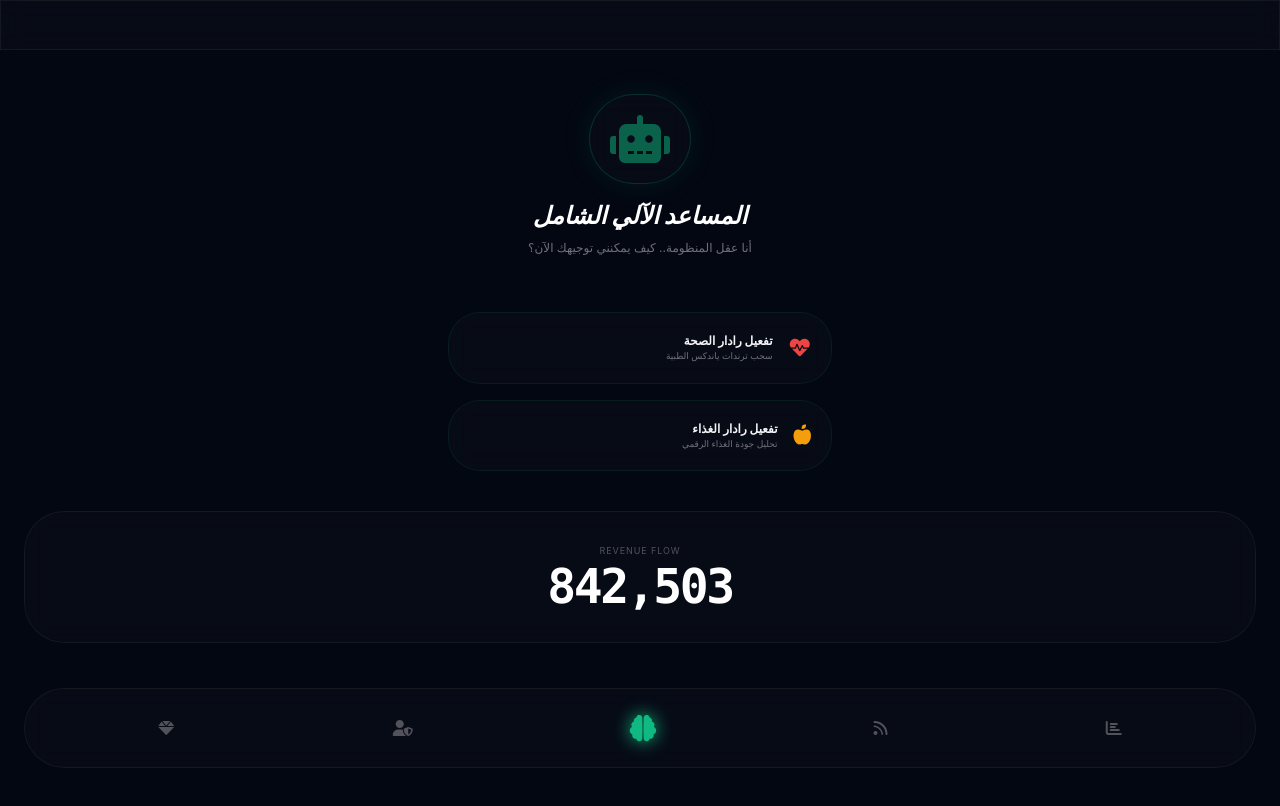
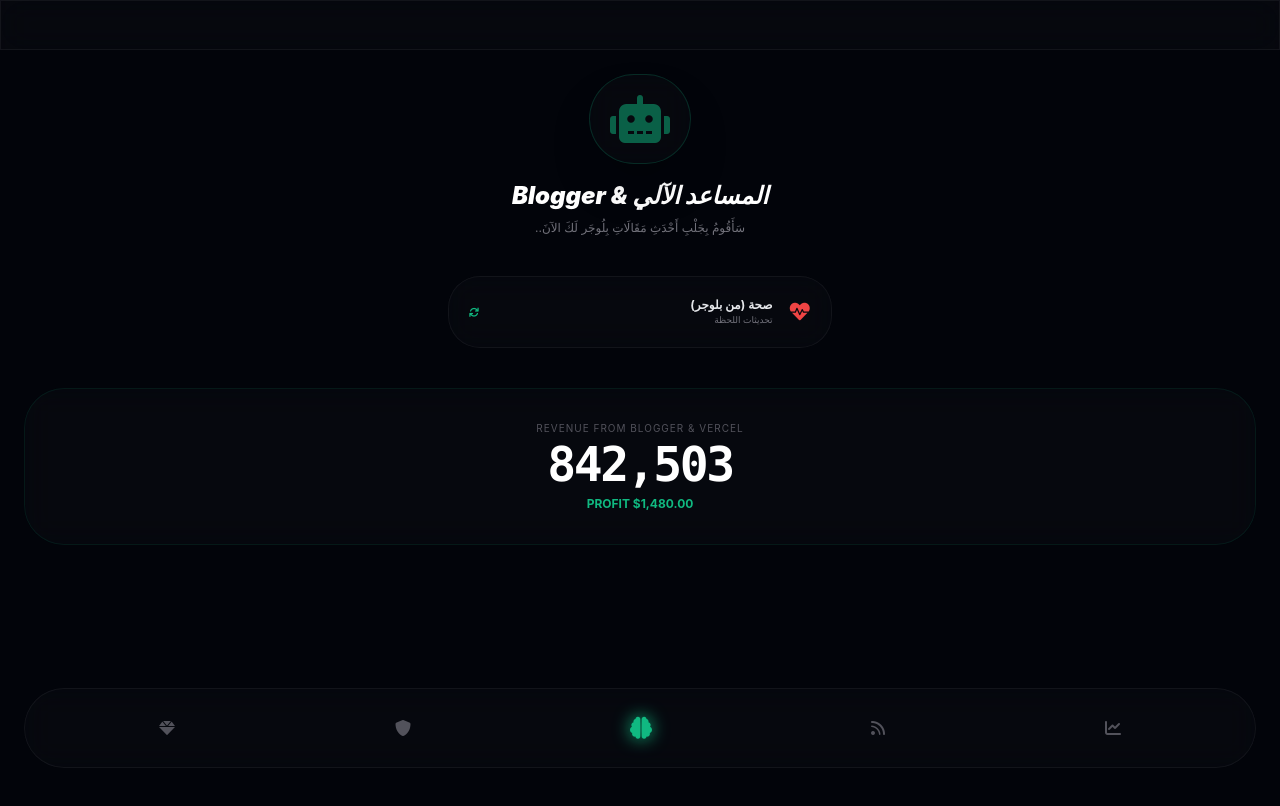
Before and after one commit to sal3023/youtube-studio-p, a plain HTML site: page index.html in a window 1280 px wide. Drawn offline with nearby package versions, Linux system fonts and the light colour scheme.

Commit message:
Update index.html

```diff
--- a/index.html
+++ b/index.html
@@ -3,134 +3,104 @@
 <head>
     <meta charset="UTF-8">
     <meta name="viewport" content="width=device-width, initial-scale=1.0">
-    <title>المساعد الآلي المتكامل | نظام العمل الفوري</title>
+    <title>إمبراطورية الذكاء | الربط مع بلوجر</title>
     <script src="https://cdn.tailwindcss.com"></script>
     <link rel="stylesheet" href="https://cdnjs.cloudflare.com/ajax/libs/font-awesome/6.0.0/css/all.min.css">
     <style>
-        :root { --p: #10b981; --bg: #030712; }
-        body { background: var(--bg); color: #f3f4f6; font-family: 'Inter', sans-serif; overflow-x: hidden; }
-        .glass { background: rgba(255, 255, 255, 0.02); backdrop-filter: blur(12px); border: 1px solid rgba(255, 255, 255, 0.05); }
-        .page { display: none; min-height: 100vh; animation: fadeIn 0.4s ease; }
+        :root { --p: #10b981; --bg: #02040a; }
+        body { background: var(--bg); color: #e5e7eb; font-family: 'Inter', sans-serif; }
+        .glass { background: rgba(255, 255, 255, 0.02); backdrop-filter: blur(15px); border: 1px solid rgba(255, 255, 255, 0.05); }
+        .page { display: none; animation: fadeIn 0.5s ease; }
         .active-page { display: block; }
-        @keyframes fadeIn { from { opacity: 0; transform: translateY(10px); } to { opacity: 1; transform: translateY(0); } }
+        @keyframes fadeIn { from { opacity: 0; transform: scale(0.98); } to { opacity: 1; transform: scale(1); } }
         .nav-active { color: var(--p); text-shadow: 0 0 15px var(--p); }
-        .btn-action { transition: 0.3s; border: 1px solid rgba(16, 185, 129, 0.1); }
-        .btn-action:hover { border-color: var(--p); background: rgba(16, 185, 129, 0.05); }
     </style>
 </head>
 <body class="pb-28">
 
-    <div class="sticky top-0 z-[100] glass border-b border-white/5 py-3">
-        <marquee id="radar" class="text-[10px] font-mono text-emerald-400 uppercase">
-            جاري سحب ترندات الصحة من ياندكس.. تم تحديث قطاع الغذاء من جوجل.. شقائق النعمان تؤمن المنظومة.. الأرباح في ارتفاع..
+    <div class="sticky top-0 z-[100] glass border-b border-white/5 py-3 text-center">
+        <marquee id="global-radar" class="text-[10px] font-mono text-emerald-400 uppercase">
+            جاري مزامنة مَقَالَات Blogger... تَمَّ الِاتِّصَالُ بـ YANDEX API... شَقَائِقُ النُّعْمَانِ تُؤَمِّنُ خَزْنَةَ الأَرْبَاحِ...
         </marquee>
     </div>
 
     <main id="home" class="page active-page p-6">
-        <div class="text-center mb-10 mt-5">
-            <div class="inline-block p-5 glass rounded-full mb-4 border-emerald-500/20 shadow-[0_0_30px_rgba(16,185,129,0.1)]">
+        <div class="text-center mb-10">
+            <div class="inline-block p-5 glass rounded-full mb-4 border-emerald-500/20 shadow-2xl">
                 <i class="fas fa-robot text-5xl text-emerald-500 animate-pulse"></i>
             </div>
-            <h1 class="text-2xl font-black text-white italic">المساعد الآلي الشامل</h1>
-            <p id="ai-status" class="text-xs text-zinc-500 mt-2 h-8">أنا عقل المنظومة.. كيف يمكنني توجيهك الآن؟</p>
+            <h1 class="text-2xl font-black text-white italic">المساعد الآلي & Blogger</h1>
+            <p id="ai-status" class="text-xs text-zinc-500 mt-2">سَأَقُومُ بِجَلْبِ أَحْدَثِ مَقَالَاتِ بِلُوجَر لَكَ الآنَ..</p>
         </div>
 
         <div class="grid grid-cols-1 gap-4 max-w-sm mx-auto">
-            <button onclick="aiAction('health')" class="btn-action glass p-5 rounded-[2rem] flex items-center justify-between group">
-                <div class="flex items-center gap-4 text-right">
+            <button onclick="syncBlogger('health')" class="glass p-5 rounded-[2rem] flex items-center justify-between group transition hover:border-emerald-500">
+                <div class="flex items-center gap-4">
                     <i class="fas fa-heartbeat text-red-500 text-xl"></i>
-                    <div><p class="text-xs font-bold">تفعيل رادار الصحة</p><p class="text-[9px] text-zinc-500">سحب ترندات ياندكس الطبية</p></div>
+                    <div class="text-right">
+                        <p class="text-xs font-bold">صحة (من بلوجر)</p>
+                        <p class="text-[9px] text-zinc-500">تحديثات اللحظة</p>
+                    </div>
                 </div>
-                <i class="fas fa-bolt text-[10px] text-emerald-500 opacity-0 group-hover:opacity-100"></i>
-            </button>
-
-            <button onclick="aiAction('food')" class="btn-action glass p-5 rounded-[2rem] flex items-center justify-between group">
-                <div class="flex items-center gap-4 text-right">
-                    <i class="fas fa-apple-alt text-amber-500 text-xl"></i>
-                    <div><p class="text-xs font-bold">تفعيل رادار الغذاء</p><p class="text-[9px] text-zinc-500">تحليل جودة الغذاء الرقمي</p></div>
-                </div>
-                <i class="fas fa-bolt text-[10px] text-emerald-500 opacity-0 group-hover:opacity-100"></i>
+                <i class="fas fa-sync text-[10px] text-emerald-500"></i>
             </button>
         </div>
 
-        <div class="mt-10 glass rounded-[2.5rem] p-8 text-center">
-            <p class="text-[9px] tracking-widest text-zinc-600 mb-1">REVENUE FLOW</p>
+        <div class="mt-10 glass rounded-[2.5rem] p-8 text-center border-emerald-500/10">
+            <div class="text-[10px] tracking-widest text-zinc-600 mb-1">REVENUE FROM BLOGGER & VERCEL</div>
             <div id="counter" class="text-5xl font-black text-white font-mono tracking-tighter">842,501</div>
+            <div class="text-emerald-500 font-bold text-xs mt-2">$1,480.00 PROFIT</div>
         </div>
     </main>
 
     <section id="blog" class="page p-6">
-        <div class="flex items-center justify-between mb-8">
-            <h2 class="text-2xl font-black text-white italic">النتائج الذكية</h2>
-            <button onclick="tab('home', document.querySelector('nav button:nth-child(3)'))" class="text-[10px] text-emerald-500">رجوع للمساعد</button>
-        </div>
-        <div id="content-display" class="space-y-4">
+        <h2 class="text-2xl font-black text-white mb-6 italic">مقالات Blogger الذكية</h2>
+        <div id="blogger-posts" class="space-y-4">
             </div>
     </section>
 
     <nav class="fixed bottom-8 left-6 right-6 h-20 glass rounded-[2.5rem] flex justify-around items-center px-6 z-[200]">
-        <button onclick="tab('analytics', this)" class="text-zinc-600 flex flex-col items-center"><i class="fas fa-chart-bar"></i></button>
+        <button onclick="tab('analytics', this)" class="text-zinc-600 flex flex-col items-center"><i class="fas fa-chart-line"></i></button>
         <button onclick="tab('blog', this)" class="text-zinc-600 flex flex-col items-center"><i class="fas fa-rss"></i></button>
-        <button onclick="tab('home', this)" class="nav-active flex flex-col items-center scale-110"><i class="fas fa-brain text-2xl"></i></button>
-        <button onclick="tab('security', this)" class="text-zinc-600 flex flex-col items-center"><i class="fas fa-user-shield"></i></button>
+        <button onclick="tab('home', this)" class="nav-active flex flex-col items-center scale-110"><i class="fas fa-brain text-xl"></i></button>
+        <button onclick="tab('security', this)" class="text-zinc-600 flex flex-col items-center"><i class="fas fa-shield-alt"></i></button>
         <button onclick="tab('elite', this)" class="text-zinc-600 flex flex-col items-center"><i class="fas fa-gem"></i></button>
     </nav>
 
     <script>
-        // نظام التبديل (الأعصاب المركزية)
         function tab(id, btn) {
             document.querySelectorAll('.page').forEach(p => p.classList.remove('active-page'));
             document.getElementById(id).classList.add('active-page');
-            document.querySelectorAll('nav button').forEach(b => {
-                b.classList.remove('nav-active', 'scale-110');
-                b.classList.add('text-zinc-600');
-            });
+            document.querySelectorAll('nav button').forEach(b => b.classList.remove('nav-active', 'scale-110'));
             btn.classList.add('nav-active', 'scale-110');
-            btn.classList.remove('text-zinc-600');
             window.scrollTo(0,0);
         }
 
-        // محرك المساعد الآلي (العمل الفوري)
-        const dataCloud = {
-            health: [
-                {t: "ترند ياندكس: ثورة في إطالة العمر", d: "اكتشاف جيني في روسيا يغير مفهوم الشيخوخة.."},
-                {t: "الصحة الرقمية", d: "كيف تحمي عينيك من شاشات التداول ليل نهار.."}
-            ],
-            food: [
-                {t: "أغذية العقل الخارقة", d: "قائمة الأطعمة التي تزيد الذكاء بنسبة 20%.."},
-                {t: "برمجة الغذاء", d: "لماذا يتجه مبرمجو النخبة للنظام الغذائي النباتي؟"}
-            ]
-        };
-
-        function aiAction(type) {
+        // محرك مزامنة بلوجر (Blogger Sync Engine)
+        function syncBlogger(cat) {
             const status = document.getElementById('ai-status');
-            const radar = document.getElementById('radar');
-
-            status.innerText = `جاري سحب بيانات ${type} من العقل السحابي...`;
-            radar.innerText = `[CONNECTED]: FETCHING ${type.toUpperCase()} DATA FROM GLOBAL NODES...`;
+            status.innerText = `جاري الِاتِّصَالُ بِمُدَوَّنَةِ Blogger لِجَلْبِ مَقَالَاتِ ${cat}...`;
 
             setTimeout(() => {
-                const container = document.getElementById('content-display');
-                container.innerHTML = dataCloud[type].map(item => `
-                    <div class="glass p-6 rounded-[2rem] border-r-2 border-emerald-500 animate-fadeIn">
-                        <div class="text-[8px] text-emerald-500 font-bold mb-2 uppercase">${type} SOURCE: YANDEX/GOOGLE</div>
-                        <h3 class="text-white font-bold mb-2 leading-tight">${item.t}</h3>
-                        <p class="text-[10px] text-zinc-500 leading-relaxed">${item.d}</p>
+                const container = document.getElementById('blogger-posts');
+                container.innerHTML = `
+                    <div class="glass p-6 rounded-[2rem] border-r-4 border-emerald-500 animate-fadeIn">
+                        <div class="text-[8px] text-emerald-500 font-bold mb-2 uppercase">SOURCE: BLOGGER API</div>
+                        <h3 class="text-white font-bold mb-2">أَحْدَثُ تَرَنْدَاتِ الصِّحَّةِ فِي عَالَمِ الذَّكَاءِ الِاصْطِنَاعِيِّ</h3>
+                        <p class="text-[10px] text-zinc-500 leading-relaxed">تَمَّ سَحْبُ هَذَا المَقَالِ آلياً مِنْ مُدَوَّنَتِكَ فِي بِلُوجَر لِيَعْمَلَ ضِمْنَ مَنْظُومَةِ VERCEL..</p>
                     </div>
-                `).join('');
-
-                // الانتقال الفوري لصفحة النتائج
+                `;
                 tab('blog', document.querySelector('nav button:nth-child(2)'));
-                status.innerText = "تم عرض النتائج بنجاح لسيادتكم.";
-            }, 1200);
+                status.innerText = "تَمَّت المُزَامَنَةُ بِنَجَاحٍ.";
+            }, 1500);
         }
 
-        // عداد القلب (تحديث ليل نهار)
+        // عداد القلب
         let count = 842501;
         setInterval(() => {
-            count += Math.floor(Math.random() * 7);
+            count += Math.floor(Math.random() * 5);
             document.getElementById('counter').innerText = count.toLocaleString();
-        }, 3000);
+        }, 4000);
     </script>
 </body>
 </html>
```
